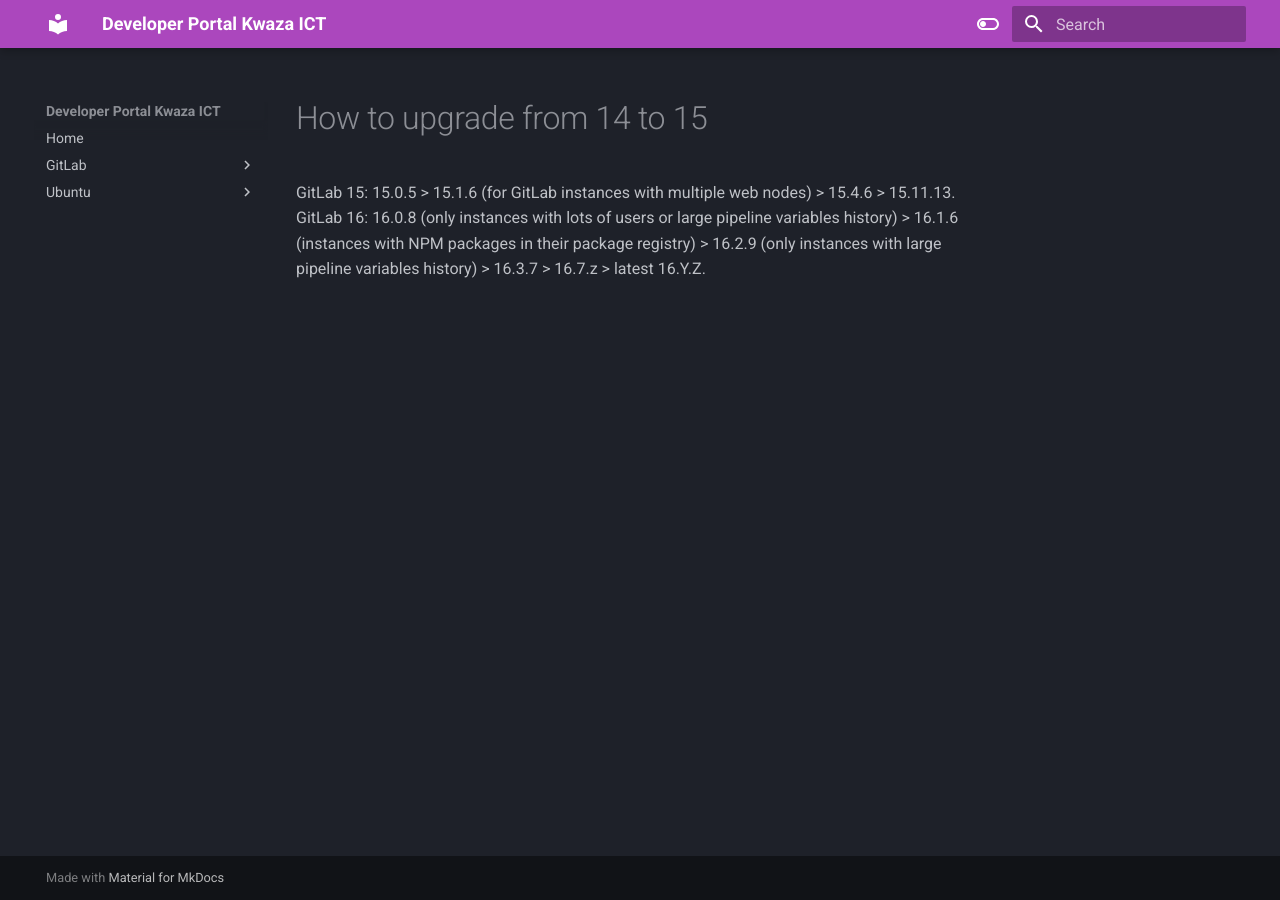
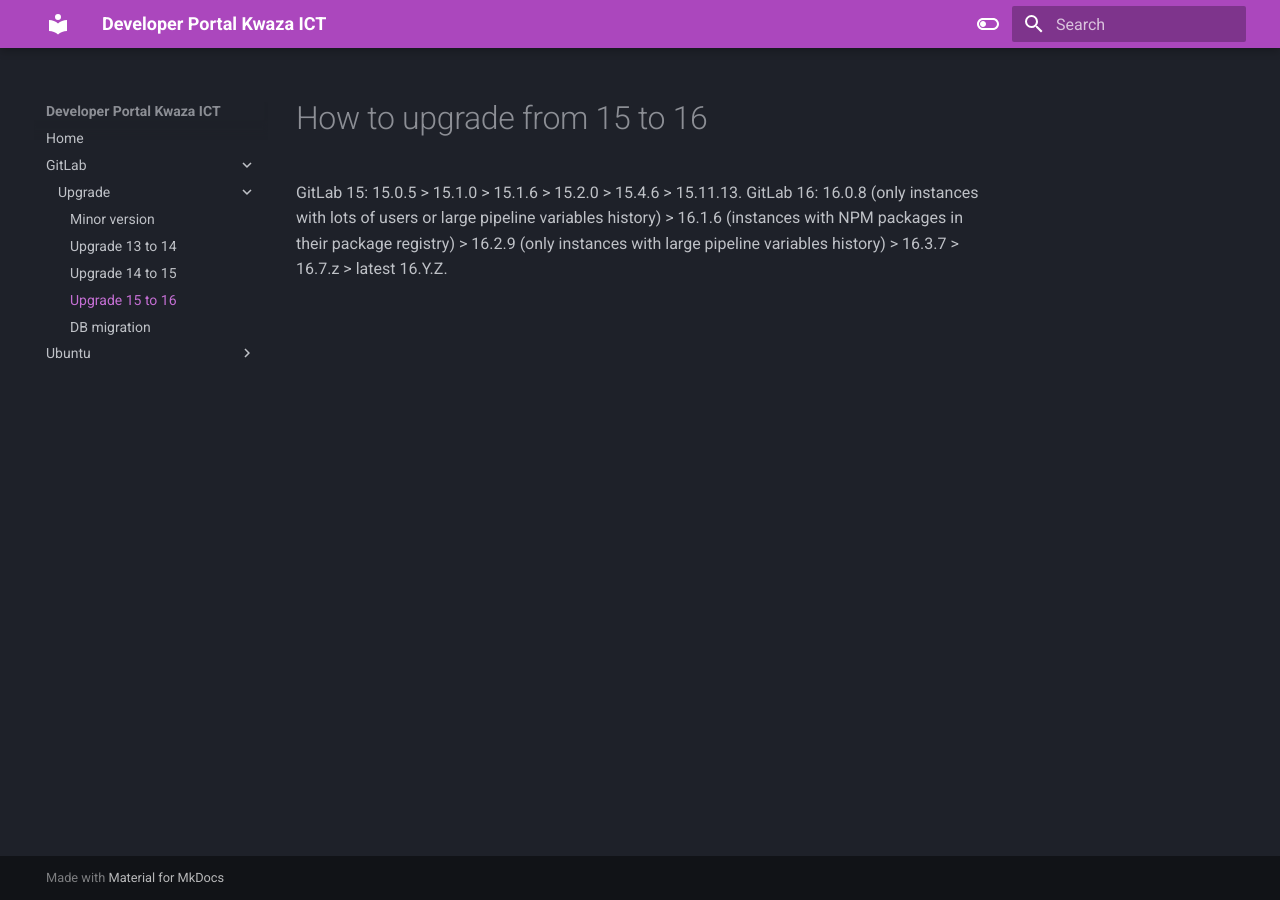
Before and after one commit to Kwaza-ICT/ops-portal, an MkDocs documentation site: the page built from docs/gitlab/15-to-16.md, in a window 1280 px wide. Built offline with MkDocs 1.6.1 and Material for MkDocs 9.7.7, drawn with Linux system fonts in a browser that asks for light colours.

Commit message:
upgrade gitlab

```diff
--- a/docs/gitlab/15-to-16.md
+++ b/docs/gitlab/15-to-16.md
@@ -1,4 +1,4 @@
-# How to upgrade from 14 to 15
+# How to upgrade from 15 to 16
 
-GitLab 15: 15.0.5 > 15.1.6 (for GitLab instances with multiple web nodes) > 15.4.6 > 15.11.13.
+GitLab 15: 15.0.5 > 15.1.0 > 15.1.6 > 15.2.0 > 15.4.6 > 15.11.13.
 GitLab 16: 16.0.8 (only instances with lots of users or large pipeline variables history) > 16.1.6 (instances with NPM packages in their package registry) > 16.2.9 (only instances with large pipeline variables history) > 16.3.7 > 16.7.z > latest 16.Y.Z.
--- a/mkdocs.yml
+++ b/mkdocs.yml
@@ -27,6 +27,7 @@
             - 'Minor version':          'gitlab/upgrade-minor-version.md'
             - 'Upgrade 13 to 14':       'gitlab/13-to-14.md'
             - 'Upgrade 14 to 15':       'gitlab/14-to-15.md'
+            - 'Upgrade 15 to 16':       'gitlab/15-to-16.md'
             - 'DB migration':           'gitlab/db-migration.md'
     - Ubuntu:
         - 'APT':
```
